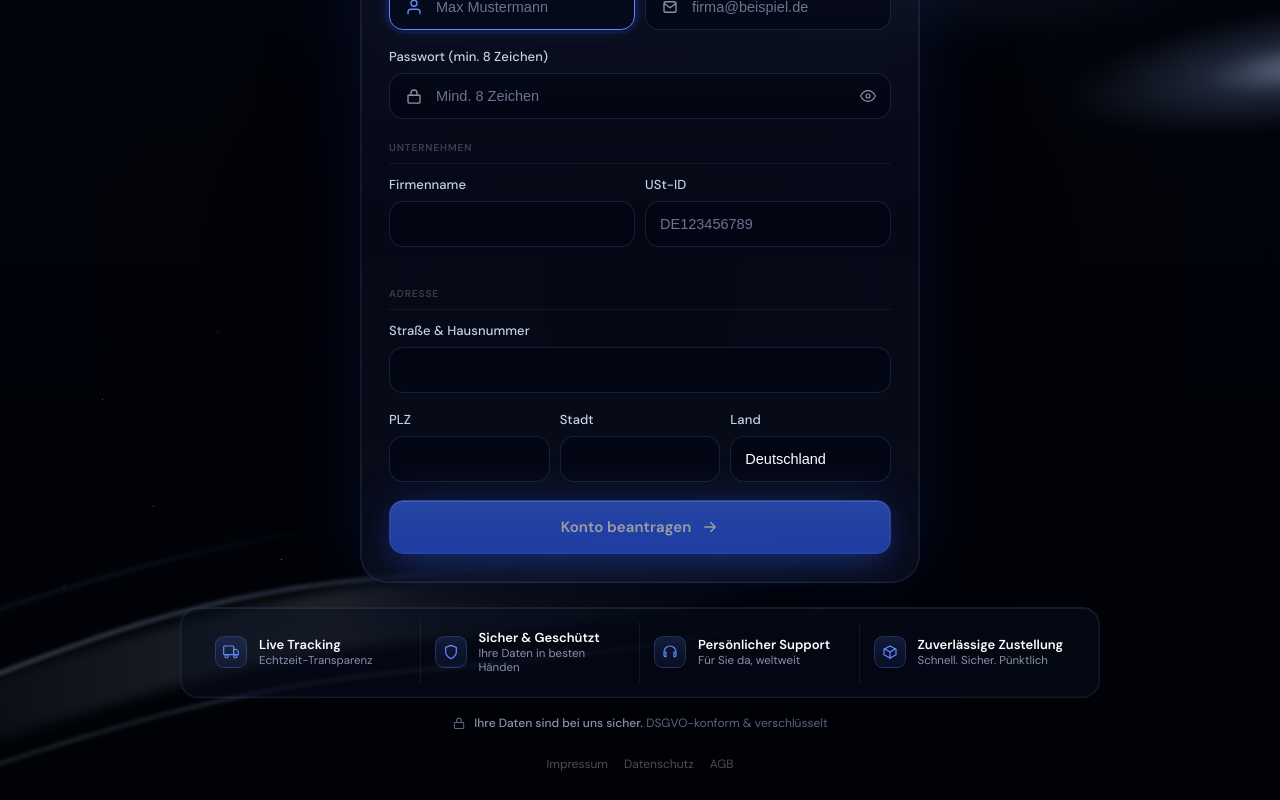
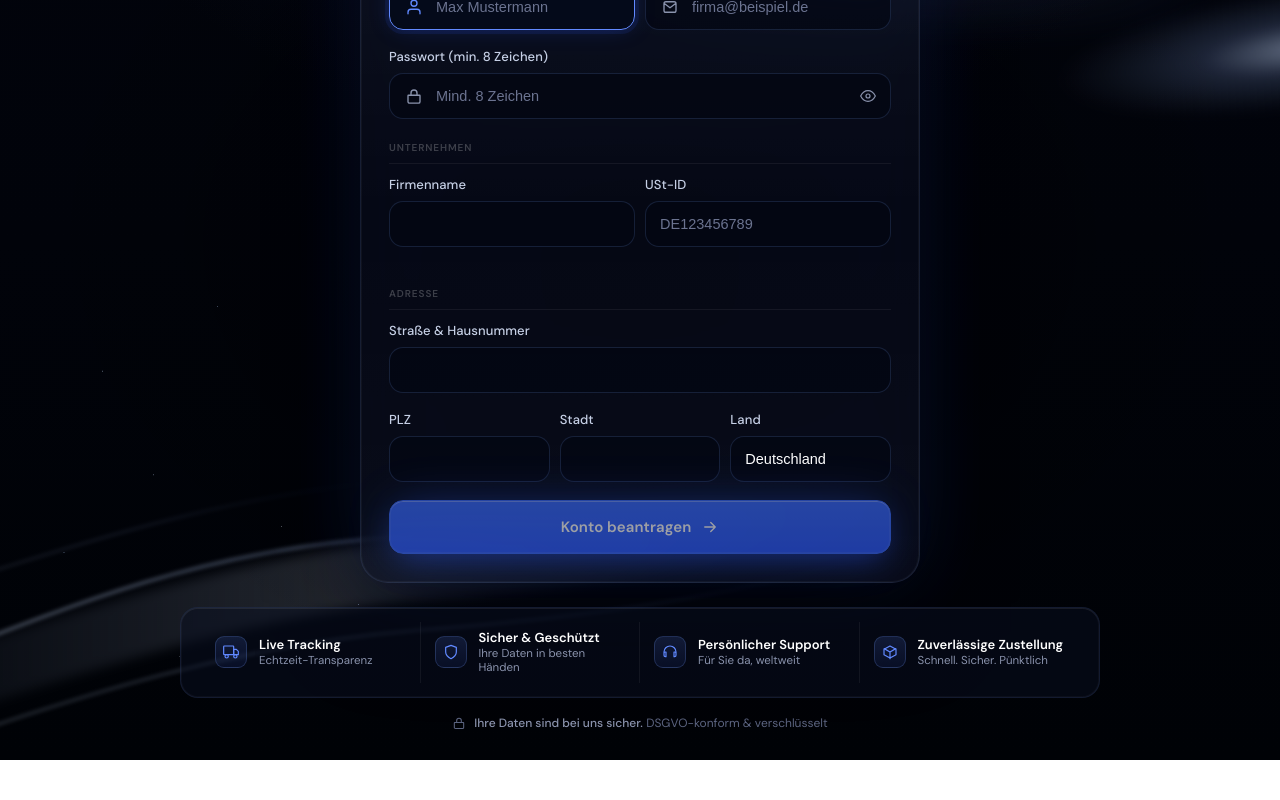
Before and after one commit to confidaraexpress-cloud/confidaraexpress-preisrechner, a React (Vite) app: page /register in a window 1280 px wide. Shown: the part 536-1336 px from the top of the page. After the commit the page ends 1296 px from the top, so only its background shows below. Built offline with nearby package versions, Linux system fonts and the light colour scheme.

Commit message:
revert: remove legal links from DashboardSidebar and AuthPage
https://claude.ai/code/session_01SaTWMX4TBa4PgScs2fSvaR

```diff
--- a/src/components/layout/DashboardSidebar.jsx
+++ b/src/components/layout/DashboardSidebar.jsx
@@ -1,5 +1,5 @@
 import React from "react";
-import { useNavigate, Link } from "react-router-dom";
+import { useNavigate } from "react-router-dom";
 import { useAuth } from "../../context/AuthContext";
 import { Icon } from "../ui/Icon";
 
@@ -59,19 +59,6 @@ export function DashboardSidebar({ page, navigateTo, sidebarOpen, setSidebarOpen
               <div className="user-role">{user?.email || "B2B Konto"}</div>
             </div>
           </div>
-          <div style={{ display: "flex", flexWrap: "wrap", gap: "3px 10px", paddingTop: 10 }}>
-            {[["Impressum", "/impressum"], ["Datenschutz", "/datenschutz"], ["AGB", "/agb"], ["Widerruf", "/widerruf"]].map(([label, to]) => (
-              <Link
-                key={to}
-                to={to}
-                style={{ color: "rgba(255,255,255,0.28)", fontSize: 10.5, textDecoration: "none", whiteSpace: "nowrap", lineHeight: 1.8 }}
-                onMouseEnter={e => { e.currentTarget.style.color = "rgba(255,255,255,0.55)"; }}
-                onMouseLeave={e => { e.currentTarget.style.color = "rgba(255,255,255,0.28)"; }}
-              >
-                {label}
-              </Link>
-            ))}
-          </div>
         </div>
       </aside>
     </>
--- a/src/pages/AuthPage.jsx
+++ b/src/pages/AuthPage.jsx
@@ -1,5 +1,5 @@
 import React, { useState, useEffect } from "react";
-import { useNavigate, useLocation, Link } from "react-router-dom";
+import { useNavigate, useLocation } from "react-router-dom";
 import { API, jsonH } from "../api/client";
 import { LoginForm } from "../components/auth/LoginForm";
 import { RegisterForm } from "../components/auth/RegisterForm";
@@ -226,19 +226,6 @@ export default function AuthPage() {
           </>
         )}
 
-        <div style={{ marginTop: "auto", paddingTop: 24, display: "flex", gap: "6px 16px", flexWrap: "wrap", justifyContent: "center" }}>
-          {[["Impressum", "/impressum"], ["Datenschutz", "/datenschutz"], ["AGB", "/agb"]].map(([label, to]) => (
-            <Link
-              key={to}
-              to={to}
-              style={{ color: "rgba(255,255,255,0.30)", fontSize: 12, textDecoration: "none" }}
-              onMouseEnter={e => { e.currentTarget.style.color = "rgba(255,255,255,0.60)"; }}
-              onMouseLeave={e => { e.currentTarget.style.color = "rgba(255,255,255,0.30)"; }}
-            >
-              {label}
-            </Link>
-          ))}
-        </div>
       </div>
     </div>
   );
```
